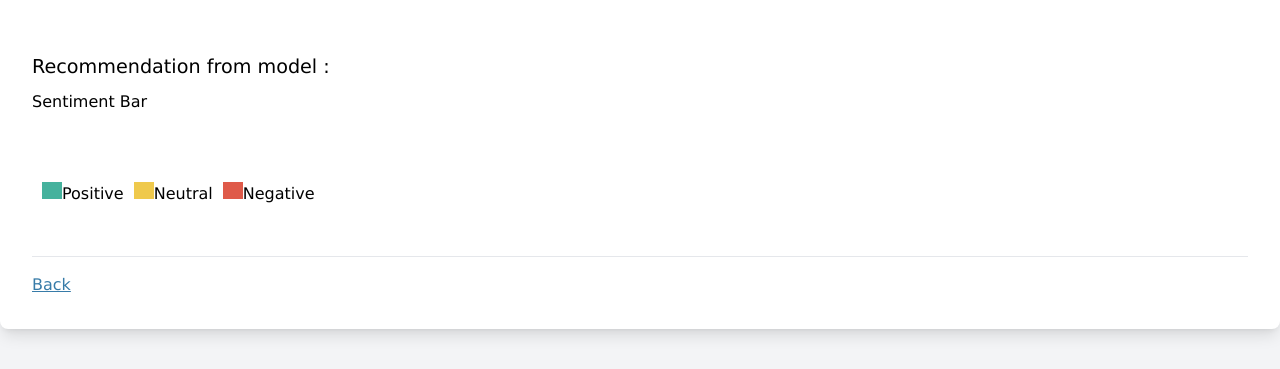
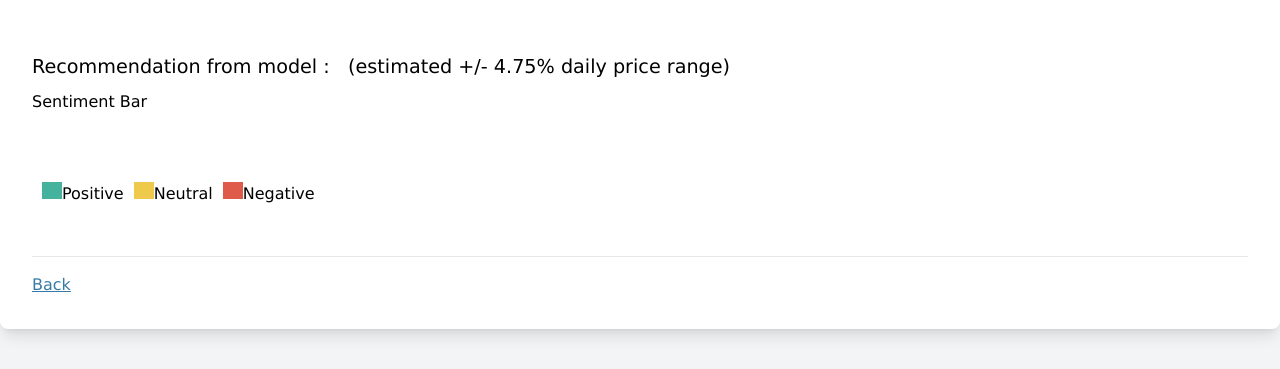
Before and after one commit to iss-senteament/stock-sentiment-analysis, a Flask app: template code/templates/analysis.html in a window 1280 px wide. Shown: the part 171-540 px from the top of the page. Run offline with Flask 3, Linux system fonts and the light colour scheme; the template is opened without the code that fills it, so the values that code supplies are empty; parts of the project's set-up code (start-up, migrations or seed data) failed here and were passed over; some libraries are stand-ins or nearby versions.

Commit message:
add 4.75% description

```diff
--- a/code/templates/analysis.html
+++ b/code/templates/analysis.html
@@ -41,7 +41,7 @@
 			<div class="htmx-indicator h-2 w-2 bg-blue-500 invisible rounded-full" style="height:50px"></div>
 
 			<div class="flex items-center space-x-4">
-				<span style="font-size: larger;">Recommendation from model : &nbsp; <span id="recommned"/></span>
+				<span style="font-size: larger;">Recommendation from model : &nbsp; <span id="recommned"></span> <span>(estimated +/- 4.75% daily price range)</span></span>
 			</div>
 
 			<div class="htmx-indicator h-2 w-2 bg-blue-500 invisible rounded-full" ></div>
```
